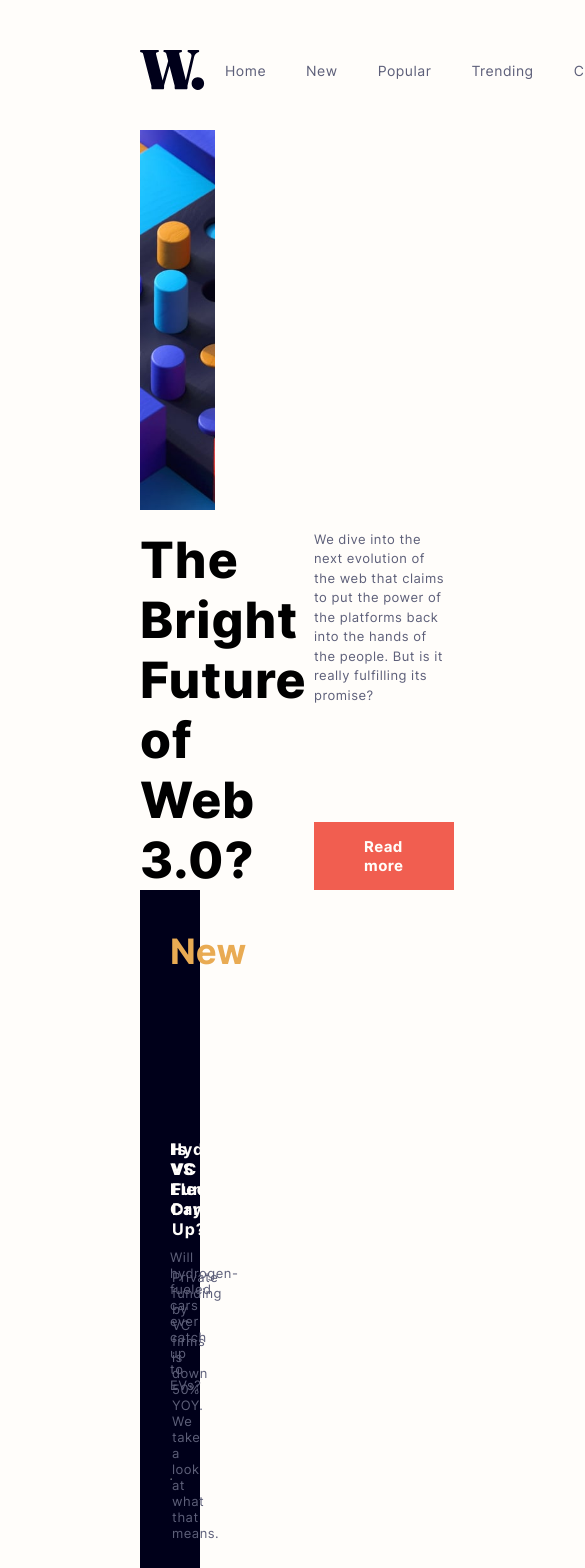
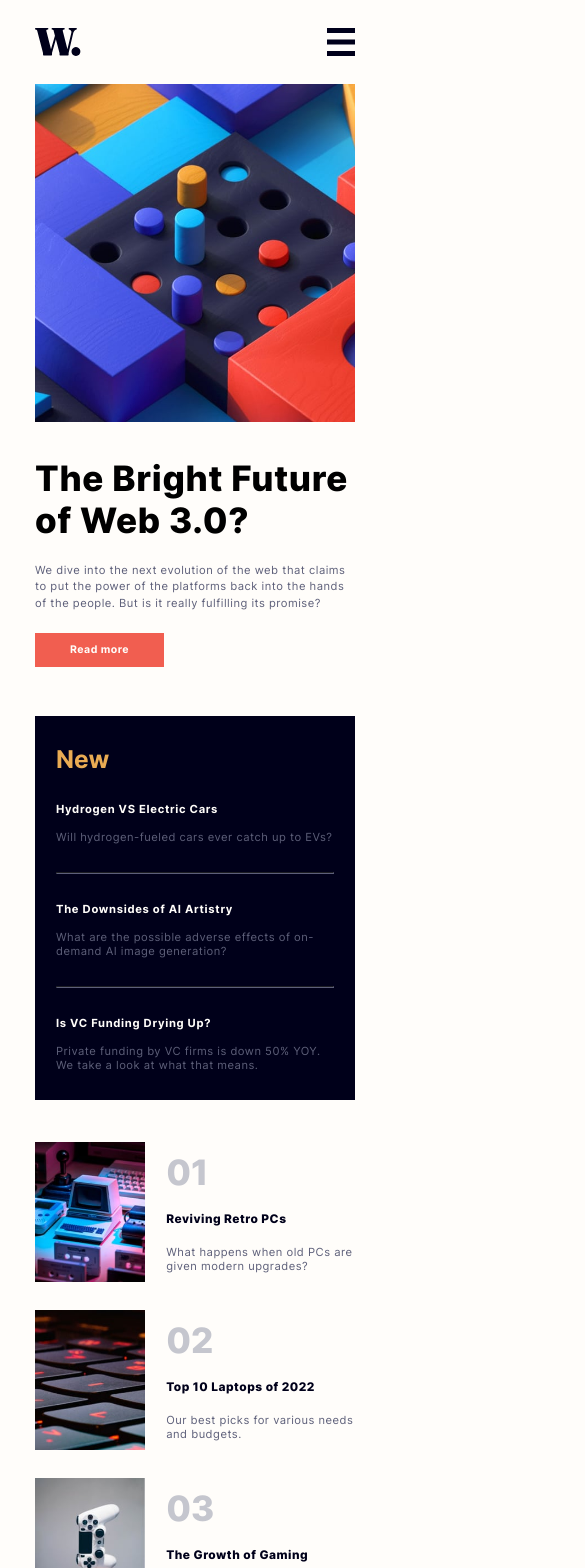
Before and after one commit to oaaj-digitals/Frontend-Mentor---News-homepage-solution, a React (Create React App) app: page / in a window 390 px wide. Shown: the top 1568 px of the page, 585 px wide, since content can reach past the window. Built offline with nearby package versions, Linux system fonts and the light colour scheme.

Commit message:
Responsive styling
Add required html for the reponsive design
Add appropriate css styles to elements to make  them more reponsive

```diff
--- a/src/App.css
+++ b/src/App.css
@@ -38,3 +38,9 @@
 	font-weight: 400;
 	letter-spacing: 0.5px;
 }
+
+@media (max-width: 37.5em) {
+	.text {
+		font-size: 1.6rem;
+	}
+}
--- a/src/FrontEnd Mentor - News Homepage/header/header.css
+++ b/src/FrontEnd Mentor - News Homepage/header/header.css
@@ -9,3 +9,67 @@ header {
 .logo {
 	height: 100%;
 }
+
+.menu-icon-div {
+	display: none;
+}
+
+@media (max-width: 37.5em) {
+	.menu-icon-div {
+		display: inline-block;
+
+		z-index: 1000;
+	}
+
+	.menu-icon-img {
+		width: 4rem;
+		height: 4rem;
+		display: block;
+		position: static;
+		top: 4.01rem;
+		right: 5.01rem;
+	}
+
+	.nav-list {
+		display: none;
+		width: 80%;
+		height: 100vh;
+		position: fixed;
+		top: 0;
+		right: 0;
+		flex-direction: column;
+		justify-content: flex-start;
+		align-self: flex-start;
+		background-color: hsl(36, 100%, 99%);
+		z-index: 100;
+		padding-top: 10rem;
+	}
+
+	#nav-list-mobile-bg {
+		display: none;
+		width: 99vw;
+		height: 100vh;
+		z-index: 10;
+		background-color: hsla(240, 100%, 5%, 0.35);
+		position: fixed;
+		top: 0;
+		left: 0;
+	}
+
+	.nav-item {
+		width: 100%;
+		height: min-content;
+
+		justify-content: flex-start;
+	}
+
+	.nav-link {
+		width: 100%;
+		height: 100%;
+		padding: 4rem 6rem;
+		font-size: 3rem !important;
+		font-weight: 400 !important;
+		color: hsl(240, 100%, 5%);
+		justify-content: flex-start;
+	}
+}
--- a/src/FrontEnd Mentor - News Homepage/header/header.jsx
+++ b/src/FrontEnd Mentor - News Homepage/header/header.jsx
@@ -2,6 +2,7 @@ import React, { useState } from "react";
 import logoImg from "../images/logo.svg";
 import NavItem from "./navItem";
 import "./header.css";
+import menuIcon from "../images/icon-menu.svg";
 
 const Header = () => {
 	const [navItems, setNavItems] = useState([
@@ -38,6 +39,15 @@ const Header = () => {
 				<img src={logoImg} alt="news logo" className="logo" />
 			</div>
 			<nav className="navbar">
+				<div className="menu-icon-div">
+					<img
+						src={menuIcon}
+						alt=""
+						className="menu-icon-img"
+						id="menu-icon"
+					/>
+				</div>
+				<div id="nav-list-mobile-bg"></div>
 				<ul className="nav-list" id="nav-list">
 					{navItems.map((navItem) => (
 						<NavItem key={navItem.id} data={navItem} />
--- a/src/FrontEnd Mentor - News Homepage/main/featuredPost.css
+++ b/src/FrontEnd Mentor - News Homepage/main/featuredPost.css
@@ -52,3 +52,30 @@
 	font-size: 1.5rem !important;
 	font-weight: 700 !important;
 }
+
+@media (max-width: 37.5em) {
+	#featured-post {
+		width: 100%;
+	}
+
+	.post-img-div {
+		height: 40vh;
+	}
+
+	.post-info {
+		width: 100%;
+		flex-direction: column;
+	}
+
+	.post-title-div,
+	.post-des-div {
+		width: 100%;
+		margin-top: 3rem;
+	}
+
+	.post-btn {
+		margin-top: 3rem;
+		padding: 2rem 4rem;
+		font-size: 2.2rem;
+	}
+}
--- a/src/FrontEnd Mentor - News Homepage/main/newPosts.css
+++ b/src/FrontEnd Mentor - News Homepage/main/newPosts.css
@@ -22,3 +22,17 @@
 	font-weight: 700;
 	width: 100%;
 }
+
+@media (max-width: 37.5em) {
+	#new-posts {
+		width: 100%;
+		margin-top: 7rem;
+		height: min-content;
+		padding: 4rem 3rem;
+	}
+
+	.new-post-div {
+		margin-top: 4rem;
+		gap: 4rem;
+	}
+}
--- a/src/FrontEnd Mentor - News Homepage/main/post.css
+++ b/src/FrontEnd Mentor - News Homepage/main/post.css
@@ -28,3 +28,9 @@ hr {
 hr:last-child {
 	display: none;
 }
+
+@media (max-width: 37.5em) {
+	.new-post {
+		gap: 2rem;
+	}
+}
--- a/src/FrontEnd Mentor - News Homepage/main/topPost.css
+++ b/src/FrontEnd Mentor - News Homepage/main/topPost.css
@@ -28,3 +28,18 @@
 	font-weight: 800 !important;
 	color: hsl(240, 100%, 5%) !important;
 }
+
+@media (max-width: 37.5em) {
+	.top-post {
+		width: 100%;
+		height: 20rem;
+	}
+
+	.top-post-numb {
+		font-size: 5rem;
+	}
+
+	.top-post-title {
+		font-size: 2.5rem;
+	}
+}
--- a/src/FrontEnd Mentor - News Homepage/main/topPosts.css
+++ b/src/FrontEnd Mentor - News Homepage/main/topPosts.css
@@ -5,3 +5,9 @@
 	justify-content: space-between;
 	flex-wrap: wrap;
 }
+
+@media (max-width: 37.5em) {
+	#top-post {
+		gap: 4rem;
+	}
+}
--- a/src/index.css
+++ b/src/index.css
@@ -41,3 +41,29 @@ body {
 #root {
 	width: 100%;
 }
+
+@media (max-width: 75em) {
+	html {
+		font-size: 56.25%;
+	}
+}
+
+@media (max-width: 56.25em) {
+	html {
+		font-size: 50%;
+	}
+
+	body {
+		padding: 6rem 8rem;
+	}
+}
+
+@media (max-width: 37.5em) {
+	html {
+		font-size: 43.75%;
+	}
+
+	body {
+		padding: 4rem 5rem;
+	}
+}
```
